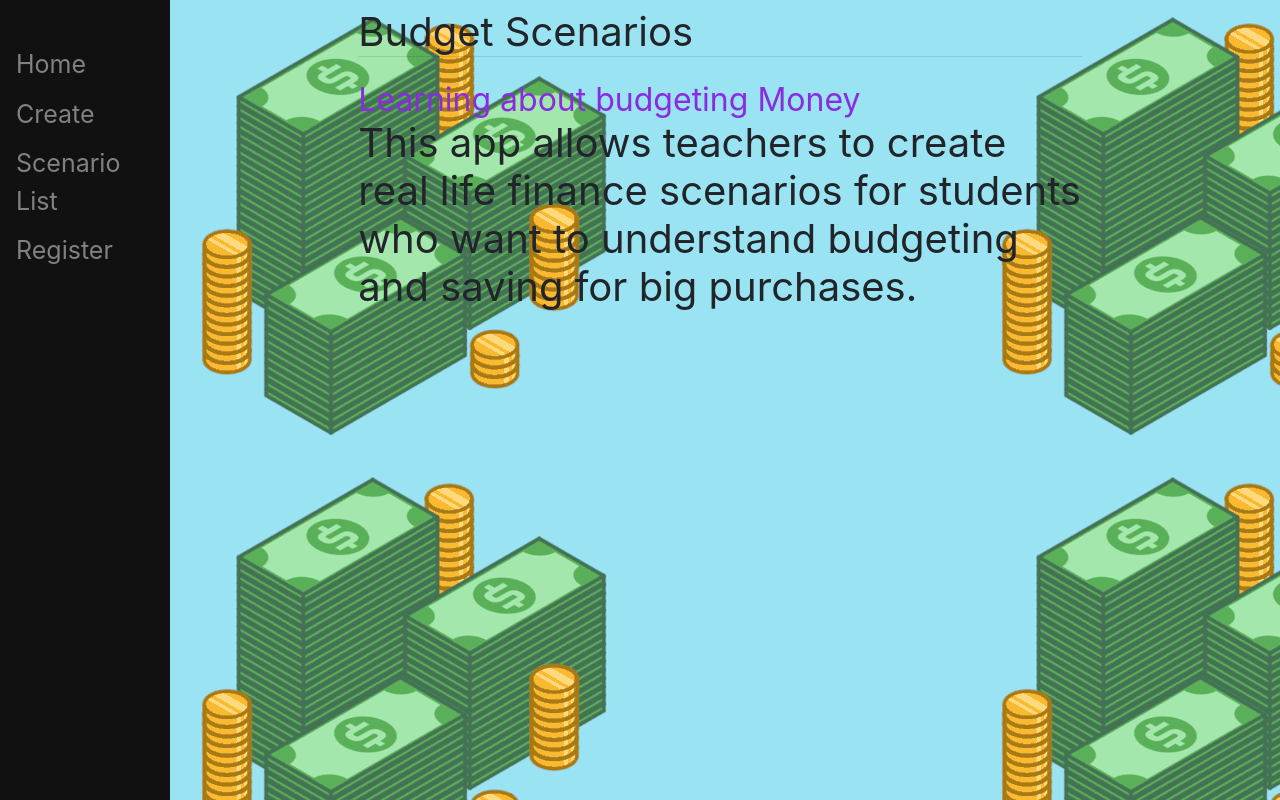
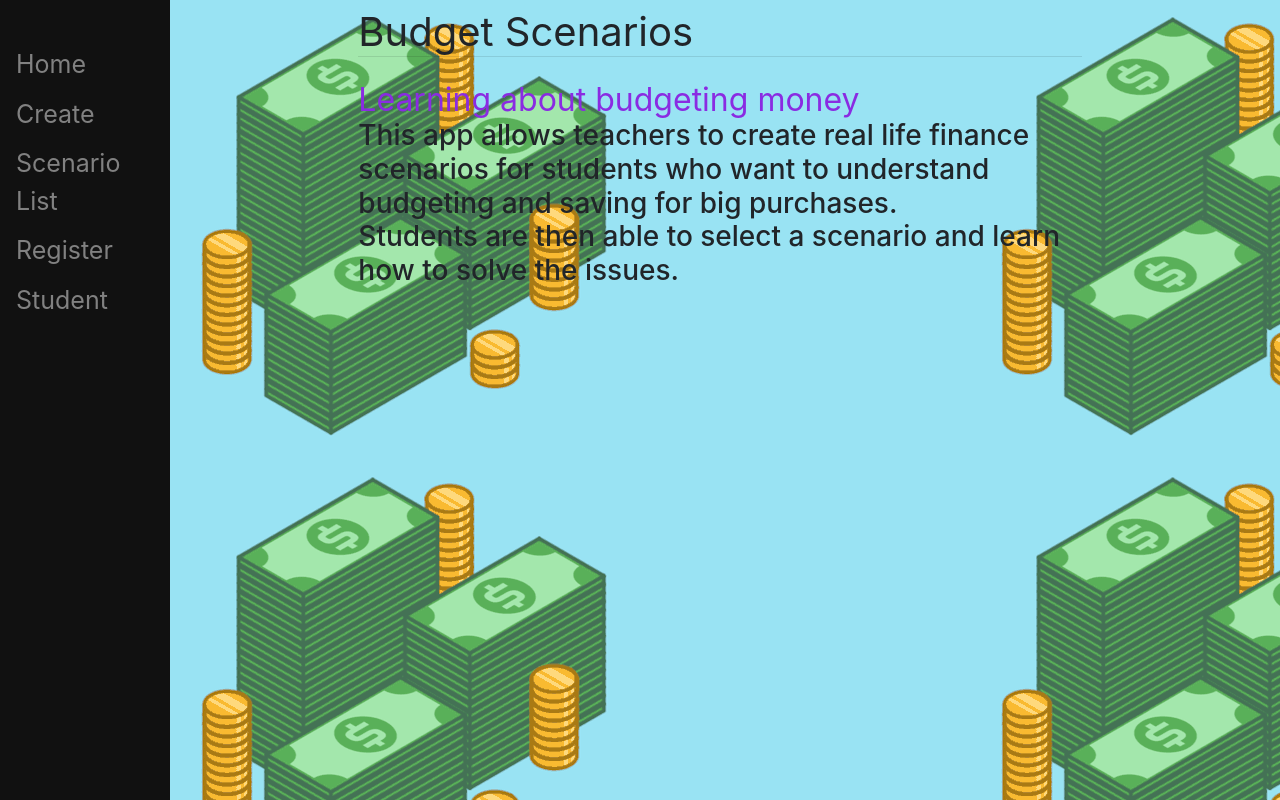
Before and after one commit to lailamay/CodeLabs, a Django app: page / in a window 1280 px wide. Run offline with Django 3.2, Linux system fonts and the light colour scheme; some libraries are stand-ins or nearby versions.

Commit message:
student html and a couple other changes

```diff
--- a/mysite/main/templates/main/base.html
+++ b/mysite/main/templates/main/base.html
@@ -56,6 +56,7 @@
         <a href="/create">Create</a>
         <a href="/1">Scenario List</a>
         <a href="/register">Register</a>
+        <a href="/student">Student</a>
     </div>
 
     <!-- Page content -->
--- a/mysite/main/templates/main/home.html
+++ b/mysite/main/templates/main/home.html
@@ -6,7 +6,7 @@ Home
 {% endblock %}
 
 {% block content %}
-<h2>Learning about budgeting Money</h2>
-<h1>This app allows teachers to create real life finance scenarios for students<br/> who want to understand budgeting and saving for big purchases.</h1>
+<h2>Learning about budgeting money</h2>
+<h3>This app allows teachers to create real life finance scenarios for students who want to understand budgeting and saving for big purchases.<br/> Students are then able to select a scenario and learn how to solve the issues.</h3>
 <link rel="stylesheet" type="text/css" href="{% static 'main/style.css' %}">
 {% endblock %}
--- a/mysite/main/urls.py
+++ b/mysite/main/urls.py
@@ -7,6 +7,6 @@ urlpatterns = [
     path("<int:id>/", views.index, name='index'),
     path("", views.home, name='home'),
     path("create/", views.create, name="create"),
-    #path('<int:scenariolist_id>/student/', views.student, name='student page'),
+    path("student/", views.student, name='student page'),
     #path('<int:scenariolist_id>/', views.scenario, name='scenarios')
 ]
--- a/mysite/main/views.py
+++ b/mysite/main/views.py
@@ -37,6 +37,7 @@ def home(response):
 	return render(response, "main/home.html", {})
 
 
+
 def create(response):
     response.user
     if response.method == "POST":
@@ -58,9 +59,5 @@ def create(response):
 #     return render(response, 'main/scenario.html',  {'scenario_list': scenario_list})
 
 
-# def student(response, scenariolist_id):
-#     try:
-#         scenario_list = ScenarioList.objects.get(pk=scenariolist_id)
-#     except ScenarioList.DoesNotExist:
-#         raise Http404("Scenario does not exist")
-#     return render(response, 'main/student.html', {'scenario_list': scenario_list})
+def student(response):
+     return render(response, 'main/student.html', {})
```
Also changed, not shown: mysite/main/templates/main/student.html (+14 -0 lines), mysite/main/migrations/0003_merge_20200728_1806.py (added).
